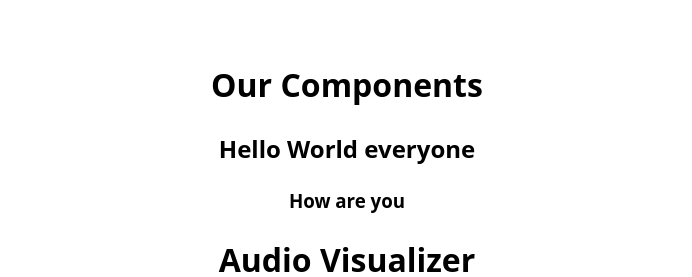
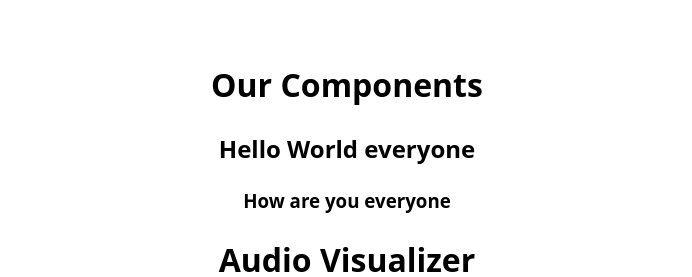
Before and after one commit to saurabhdhakne-extentia/React-sandbox, a React (Vite) app: page / in a window 1280 px wide. Shown: the top 277 px of the page, without its empty margins (293-985 px from the left). Built offline with nearby package versions, Linux system fonts and the light colour scheme.

Commit message:
AS updated this file

```diff
--- a/src/App.tsx
+++ b/src/App.tsx
@@ -7,7 +7,7 @@ function App() {
     <>
         <h1>Our Components</h1>
         <h2>Hello World everyone</h2>
-        <h3> How are you</h3>
+        <h3> How are you everyone</h3>
         <AudioVisualizerParent/>
     </>
   )
```
